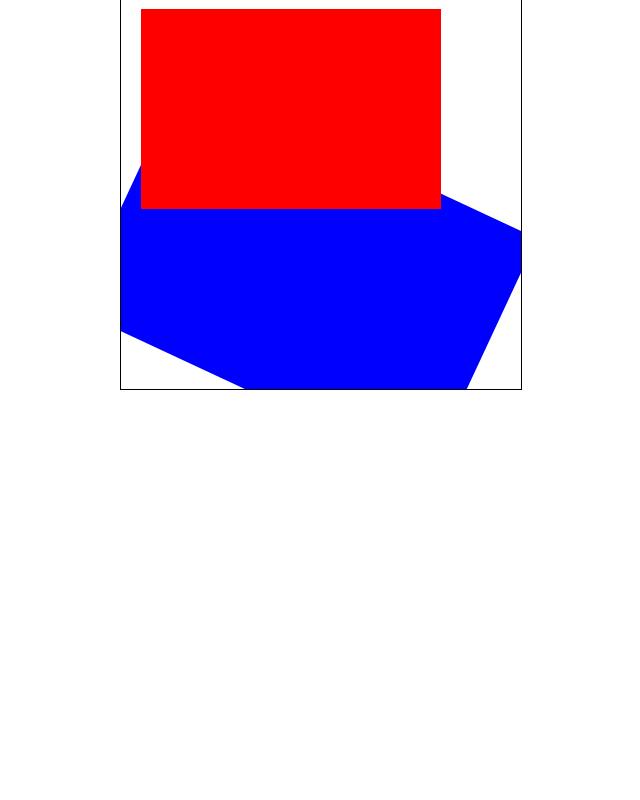
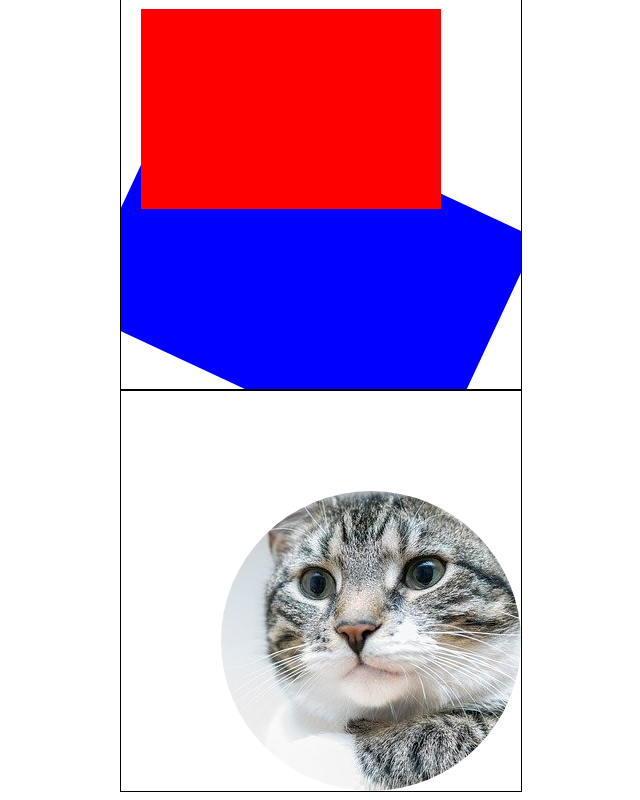
Before and after one commit to TAKU1022/canvas-demo, a plain HTML site: page index.html in a window 1280 px wide. Shown: the part 2432-3232 px from the top of the page, without its empty margins (319-959 px from the left). Before the commit the page ends 2830 px from the top, so only its background shows below. Drawn offline with Linux system fonts and the light colour scheme.

Commit message:
クリッピングパス

```diff
--- a/index.html
+++ b/index.html
@@ -15,6 +15,7 @@
     <canvas id="tutorial5" width="400" height="400"></canvas>
     <canvas id="tutorial6" width="400" height="400"></canvas>
     <canvas id="tutorial7" width="400" height="400"></canvas>
+    <canvas id="tutorial8" width="400" height="400"></canvas>
 
     <script src="./index.js"></script>
   </body>
--- a/index.js
+++ b/index.js
@@ -203,3 +203,19 @@ ctx7.scale(1.3, 1.3);
 
 ctx7.fillStyle = 'blue';
 ctx7.fillRect(20, 20, 300, 200);
+
+const canvas8 = document.getElementById('tutorial8');
+/**
+ * @type {CanvasRenderingContext2D}
+ */
+const ctx8 = canvas8.getContext('2d');
+
+ctx8.beginPath();
+ctx8.arc(250, 250, 150, calculateRadians(0), calculateRadians(360));
+ctx8.clip();
+
+const image4 = new Image();
+image4.src = './images/cat1.jpg';
+image4.addEventListener('load', () => {
+  ctx8.drawImage(image4, 0, 0);
+});
```
